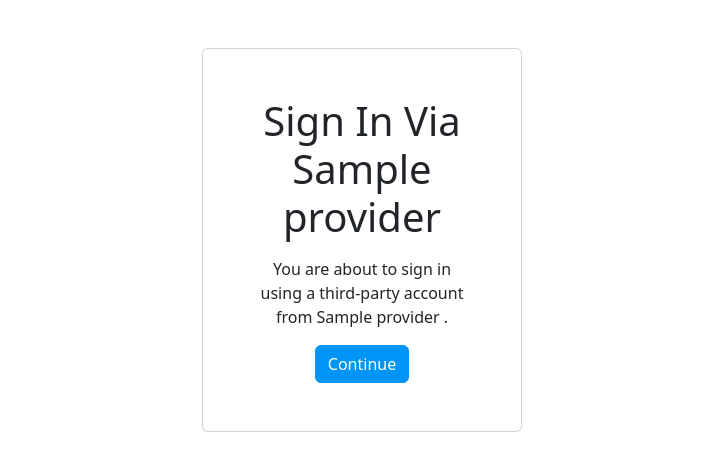
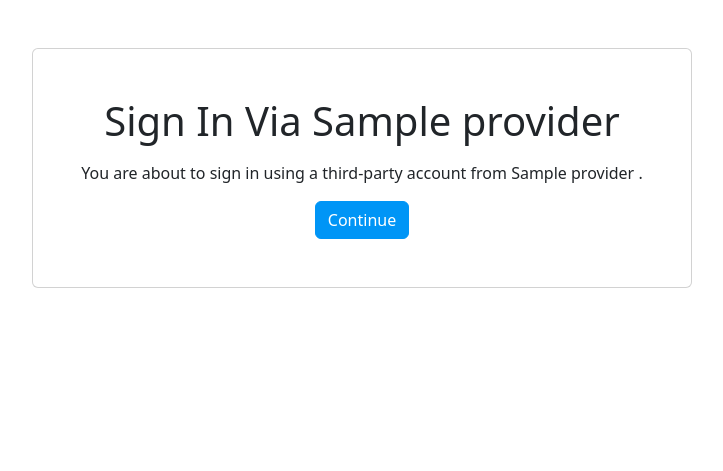
Before and after one commit to SoundsBetter/DjangoGramm, a Django app: template templates/socialaccount/login.html in a window 1280 px wide. Shown: the part 80-551 px from the top of the page, without its empty margins (278-1001 px from the left). Run offline with Django 4.2, Linux system fonts and the light colour scheme; the template is opened without the code that fills it: most values are stand-ins (such as "Sample title", 1, 10 or a date in 2020); some libraries are stand-ins or nearby versions.

Commit message:
fix social confirm

```diff
--- a/templates/socialaccount/login.html
+++ b/templates/socialaccount/login.html
@@ -7,7 +7,7 @@
 
 {% block content %}
     <div class="d-flex justify-content-center mt-5">
-        <div class="card p-5 w-25 text-center">
+        <div class="card p-5 text-center">
             {% if process == "connect" %}
                 <div class="card-title">
                     <h1>
```
